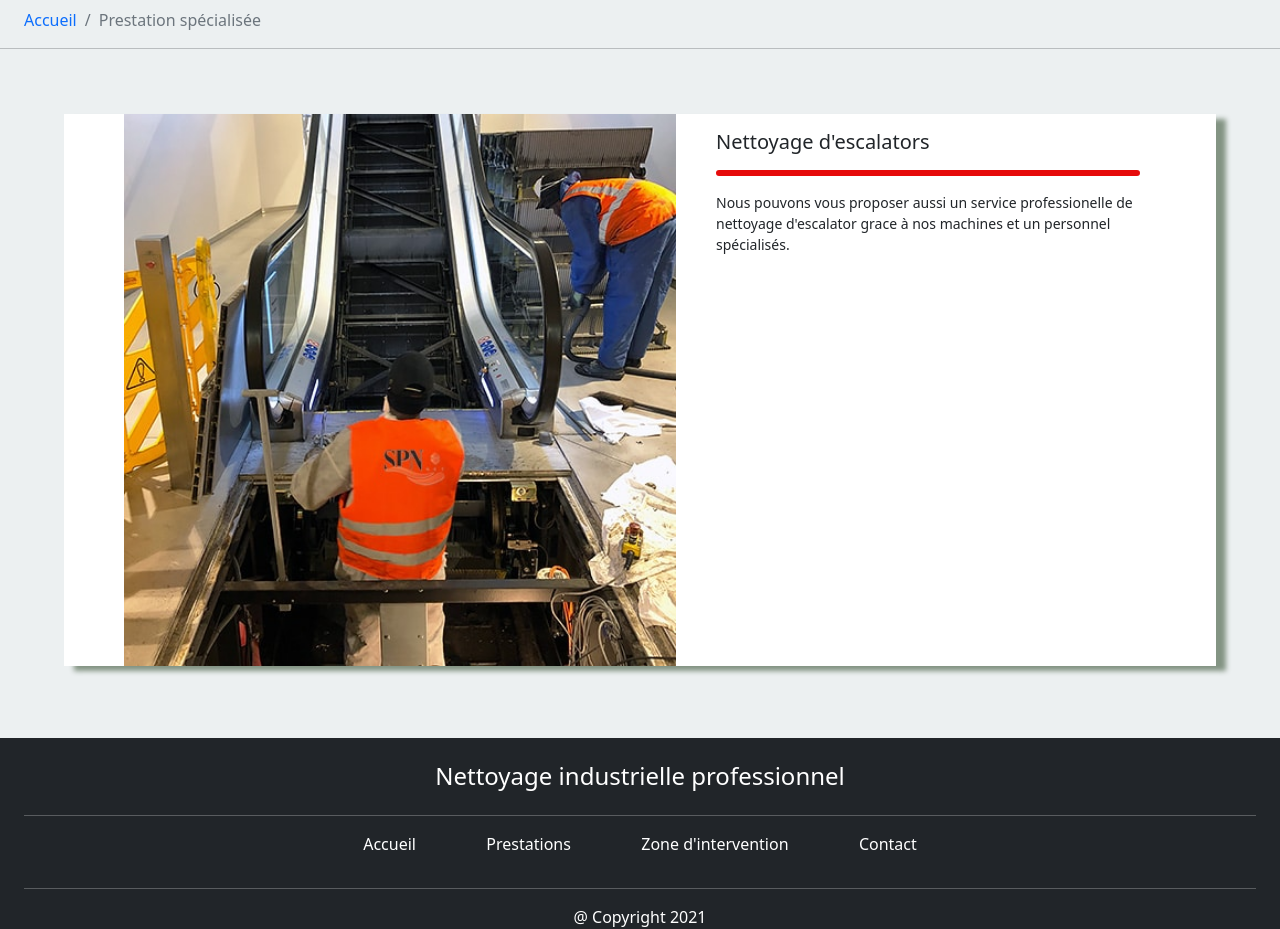
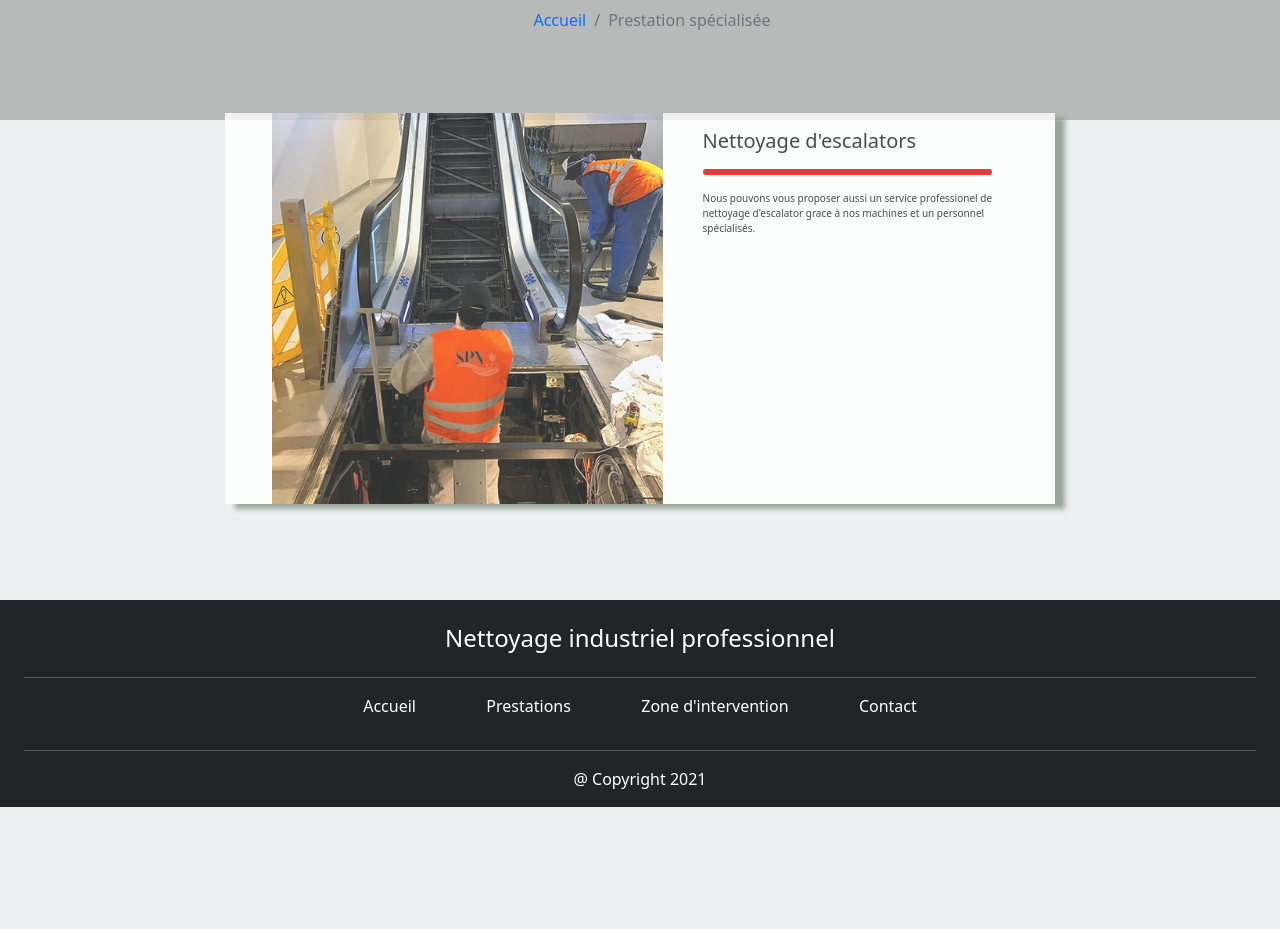
Before and after one commit to Swifty237/Site-de-nettoyage-industriel, a plain HTML site: page pages/services-pages.html in a window 1280 px wide. After the commit the page ends 807 px from the top, so only its background shows below. Drawn offline with nearby package versions, Linux system fonts and the light colour scheme.

Commit message:
Bug of the footer page prestation speciale fixed

```diff
--- a/css/style.css
+++ b/css/style.css
@@ -23,7 +23,7 @@ html, body{
     animation: headerDown .5s ease-in;
     font-size: 11px;
     background-size: cover;
-    z-index: 7776
+    z-index: 7775
 }
 
  @keyframes headerDown {
@@ -71,7 +71,7 @@ html, body{
     box-shadow: 10px 5px 5px rgb(131, 148, 131);
     background-color: #ffff;
     opacity: .8;
-    z-index: 7770;
+    z-index: 7776;
 }
 
 @keyframes sectionDown {
@@ -158,6 +158,7 @@ html, body{
 .title {
     font-size: inherit;
 }
+
 .card-text {
     text-align: justify;
 }
@@ -202,14 +203,14 @@ html, body{
     top: 0;
     height: 100%;
     width: 100%;
+    opacity: .3;
     z-index: 5555;
-    opacity: .3;
 }
 
 .screen-2 {
     height: 15%;
     width: 100%;
-    background-color: rgb(179, 179, 171);
+    background-color: rgb(65, 65, 59);
 }
 
 .screen-3 {
@@ -218,5 +219,13 @@ html, body{
 }
 
 #footer {
-    z-index: 7775;
+    z-index: 8888;
 }
+
+#footer2 {
+    z-index: 8889;
+}
+
+#bread-link {
+    z-index: 8887;
+}
--- a/js/script-services.js
+++ b/js/script-services.js
@@ -13,7 +13,6 @@ const handleIntersectService = function (entries, observer) {
 
             entry.target.classList.remove('section-off')
             entry.target.classList.add('section-on')
-            observerService.unobserve(service)
        }
        else {
 
@@ -25,3 +24,29 @@ const handleIntersectService = function (entries, observer) {
 
 const observerService = new IntersectionObserver(handleIntersectService, options)
 observerService.observe(service)
+
+
+const footerOptions = {
+    root: null,
+    rootMargin: '0px',
+    threshold: .3
+}
+
+const handleIntersectFooter = function (entries, footerObserver) {
+    entries.forEach(function(entry) {
+       if (entry.intersectionRatio >= .3){
+
+            observerService.unobserve(service)
+            entry.target.classList.remove('reveal-off')
+            entry.target.classList.add('reveal')
+       }
+       else {
+            entry.target.classList.add('reveal-off')
+            entry.target.classList.remove('reveal')
+            observerService.observe(service)
+       }
+    })
+}
+
+const footerObserver = new IntersectionObserver(handleIntersectFooter, footerOptions)
+footerObserver.observe(document.getElementById('footer2'))
--- a/pages/services-pages.html
+++ b/pages/services-pages.html
@@ -4,19 +4,18 @@
     <meta charset="UTF-8">
     <meta http-equiv="X-UA-Compatible" content="IE=edge">
     <meta name="viewport" content="width=device-width, initial-scale=1.0">
-    <title>Page de services</title>
+    <title>Prestation spécialisée</title>
     <meta name="description" content="">
     <link rel="stylesheet" href="../css/bootstrap.min.css">
     <link rel="stylesheet" href="../css/style.css">
 </head>
-<body>
-    <nav class="d-flex ms-4 mt-2" aria-label="breadcrumb">
+<body class="d-flex flex-column align-items-center">
+    <nav class="d-flex ms-4 mt-2" aria-label="breadcrumb" id="bread-link">
         <ol class="breadcrumb">
             <li class="breadcrumb-item"><a class="text-decoration-none" href="../index.html">Accueil</a></li>
             <li class="breadcrumb-item active" aria-current="page">Prestation spécialisée</li>
         </ol>
     </nav>
-    <hr class="m-0">
 
     <div class="d-flex flex-column align-items-center">
         <hr class="mt-0">
@@ -31,7 +30,7 @@
                     <h5 class="card-title" id="h53">Nettoyage d'escalators</h5>
                     <div class="rounded my-3 line"></div>
                     <p>
-                        Nous pouvons vous proposer aussi un service professionelle de nettoyage d'escalator
+                        Nous pouvons vous proposer aussi un service professionel de nettoyage d'escalator
                         grace à nos machines et un personnel spécialisés.
                     </p>
                 </div>
@@ -39,9 +38,9 @@
         </div>
     </div>
 
-    <footer class="col-12 bg-dark" id="footer">
+    <footer class="col-12 bg-dark" id="footer2">
         <div class="mx-4">
-            <h4 class="text-white text-center pt-4 my-4">Nettoyage industrielle professionnel</h4>
+            <h4 class="text-center my-4">Nettoyage industriel professionnel</h4>
             <hr class="text-white">
             <div class="d-flex justify-content-center">
                 <ul class="d-flex list-inline justify-content-around nav-footer">
@@ -56,6 +55,12 @@
         </div>
     </footer>
 
+    <div class="screen">
+        <div class="screen-2"></div>
+        <div class="screen-3"></div>
+        <div class="screen-2"></div>
+    </div>
+
     <script src="../js/jquery-3.5.1.min.js"></script>
     <script src="https://cdn.jsdelivr.net/npm/@popperjs/core@2.9.2/dist/umd/popper.min.js"
         integrity="sha384-IQsoLXl5PILFhosVNubq5LC7Qb9DXgDA9i+tQ8Zj3iwWAwPtgFTxbJ8NT4GN1R8p"
```
Also changed, not shown: index.html (+4 -4 lines).
